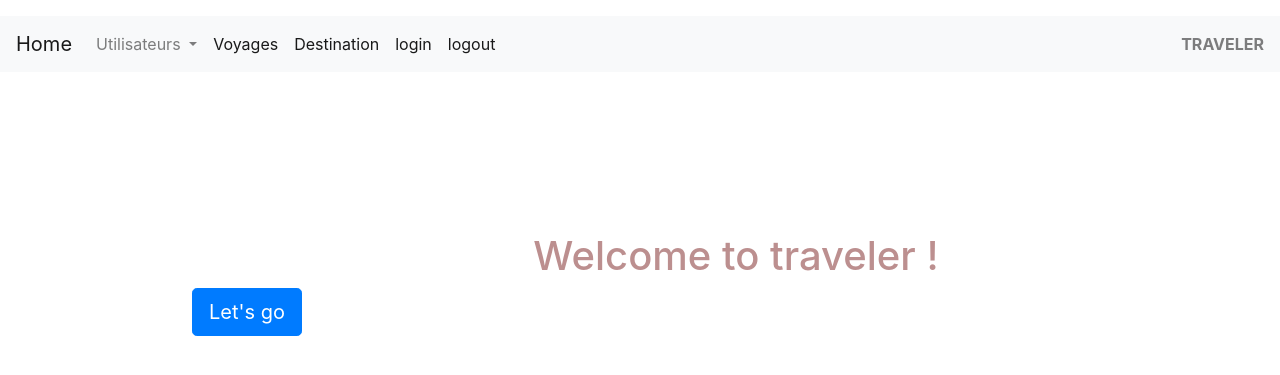
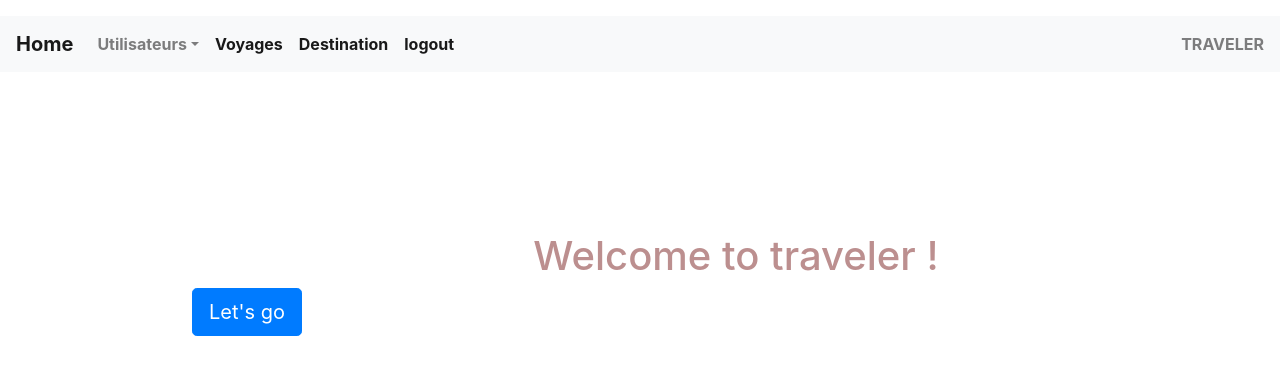
Before and after one commit to Safiamoon/Traveler, a Symfony app: template templates/Traveler/index.html.twig in a window 1280 px wide. Shown: the top 375 px of the page. Run offline with Twig, Linux system fonts and the light colour scheme; the template is opened without the code that fills it, so the values that code supplies are empty; some libraries are stand-ins or nearby versions.

Commit message:
wednesday

```diff
--- a/templates/nav.html.twig
+++ b/templates/nav.html.twig
@@ -1,42 +1,31 @@
  <nav class="navbar navbar-expand-lg navbar-light bg-light">
-  <a class="navbar-brand" href="/">Home</a>
+  <a class="navbar-brand" href="/"><strong>Home</strong></a>
   <button class="navbar-toggler" type="button" data-toggle="collapse" data-target="#navbarText" aria-controls="navbarText" aria-expanded="false" aria-label="Toggle navigation">
     <span class="navbar-toggler-icon"></span>
   </button>
   <div class="collapse navbar-collapse" id="navbarText">
     <ul class="navbar-nav mr-auto">
       <li class="nav-item dropdown">
-        <a
-          class="nav-link dropdown-toggle"
+        <a class="nav-link dropdown-toggle"
           href="#"
           id="navbarDropdown"
           role="button"
           data-toggle="dropdown"
           aria-haspopup="true"
-          aria-expanded="false"
-        >
-          Utilisateurs
-        </a>
+          aria-expanded="false"><strong>Utilisateurs</strong></a>
         <div class="dropdown-menu" aria-labelledby="navbarDropdown">
-          <a class="dropdown-item" href="{{ path('admin_user_index') }}"
-            >Liste</a
-          >
-          <a class="dropdown-item" href="{{ path('admin_user_new') }}"
-            >Nouvel utilisateur</a
-          >
+          <a class="dropdown-item" href="{{ path('admin_user_index') }}">Liste</a>
+          <a class="dropdown-item" href="{{ path('admin_user_new') }}">Nouvel utilisateur</a>
         </div>
       </li>
       <li class="nav-item active">
-        <a class="nav-link" href="{{path('admin_voyage_index')}}">Voyages</a>
+        <a class="nav-link" href="{{path('admin_voyage_index')}}"><strong>Voyages</strong></a>
       </li>
       <li class="nav-item active">
-        <a class="nav-link" href="{{path('admin_destination_index')}}">Destination</a>
-      </li>
-       <li class="nav-item active">
-        <a class="nav-link" href="{{path('app_login')}}">login</a>
+        <a class="nav-link" href="{{path('admin_destination_index')}}"><strong>Destination</strong></a>
       </li>
         <li class="nav-item active">
-        <a class="nav-link" href="{{path('app_logout')}}">logout</a>
+        <a class="nav-link" href="{{path('app_logout')}}"><strong>logout</strong></a>
       </li>
     </ul>
     <span class="navbar-text">
```
